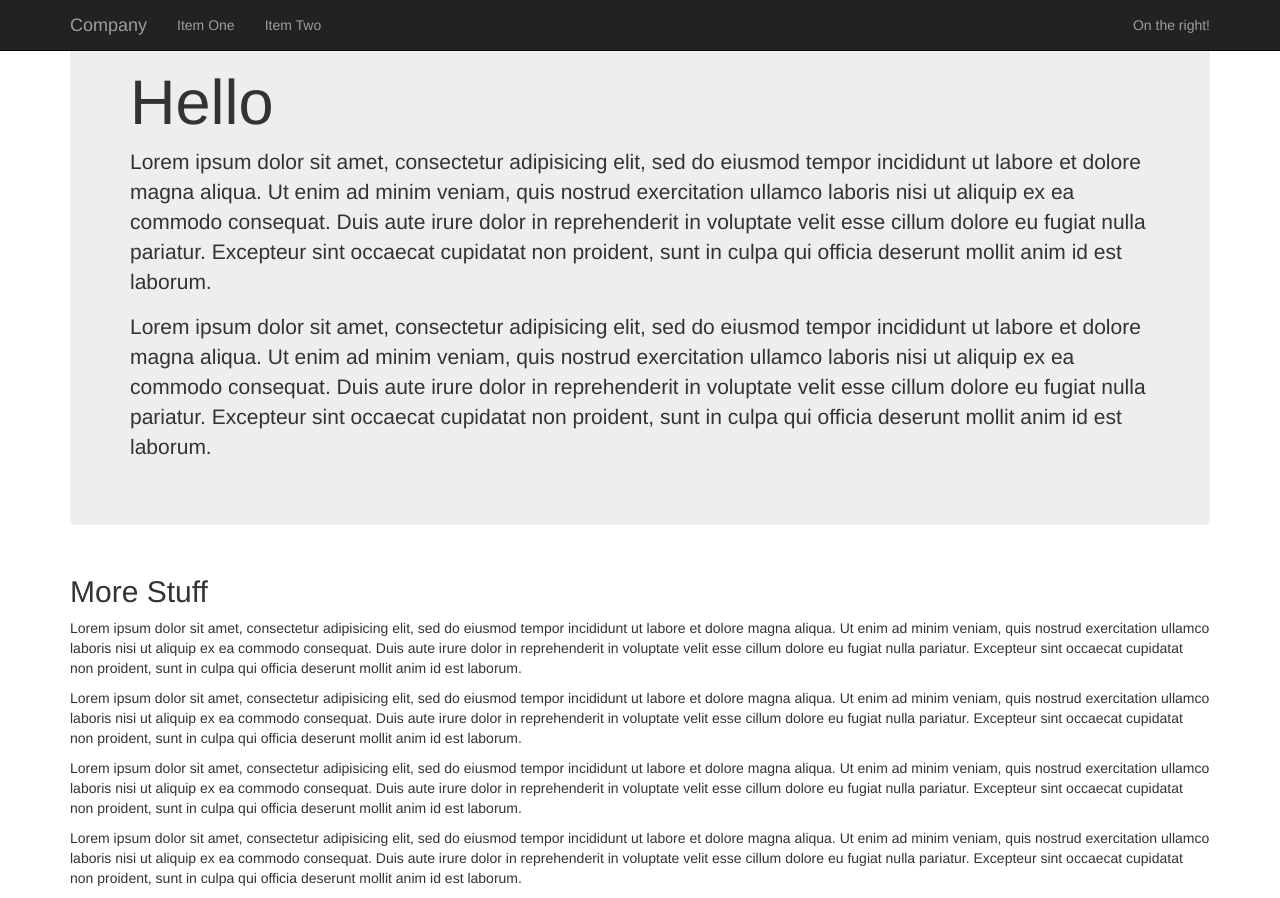
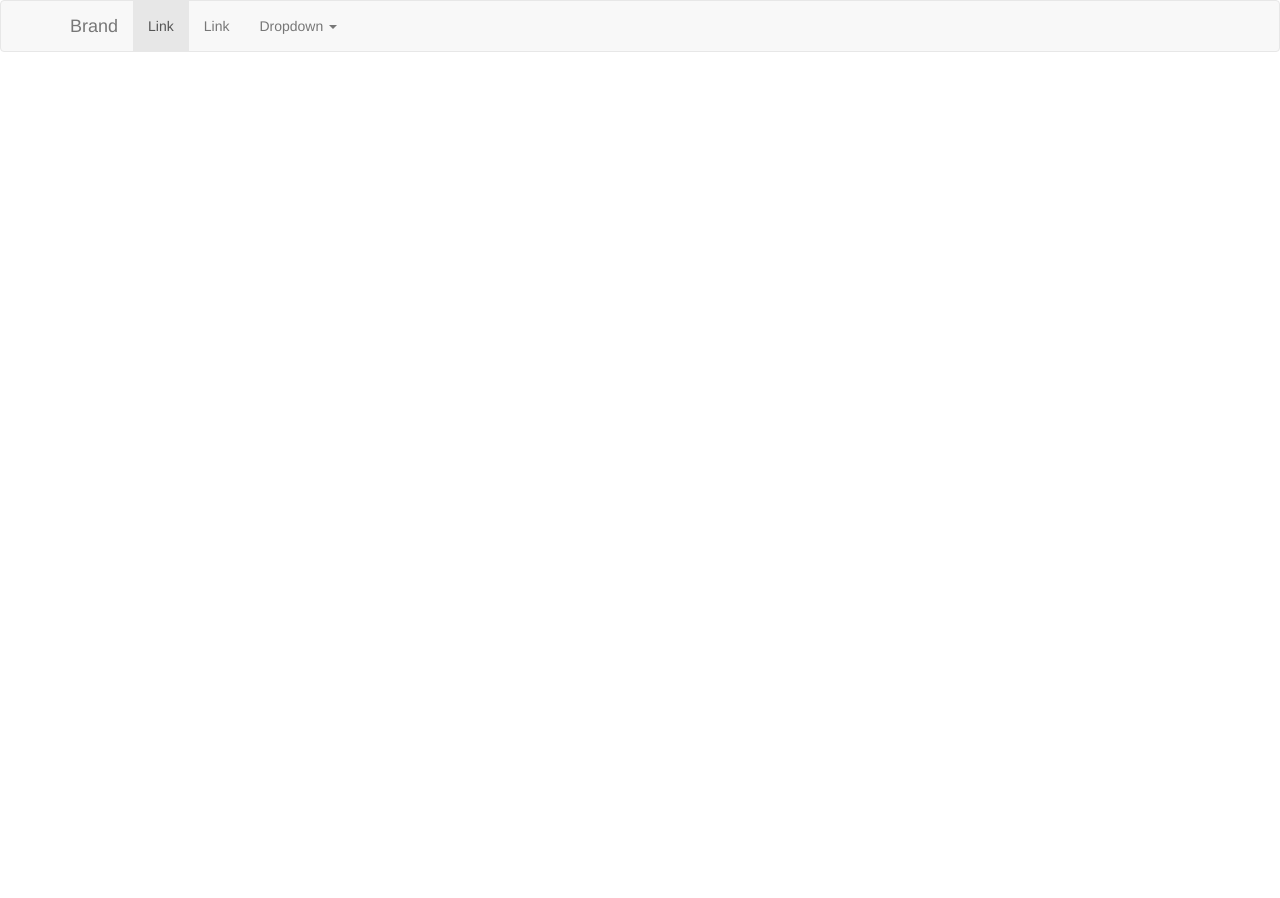
Before and after one commit to davidharris7/boxium, a plain HTML site: page index.html in a window 1280 px wide. After the commit the page ends 800 px from the top, so only its background shows below. Drawn offline with nearby package versions, Linux system fonts and the light colour scheme.

Commit message:
Update index.html

```diff
--- a/index.html
+++ b/index.html
@@ -11,48 +11,48 @@
 <body>
 
 
-  <nav class="navbar navbar-default navbar-inverse navbar-fixed-top">
+  <nav class="navbar navbar-default">
     <div class="container">
 
 
-    <div class="navbar-header">
-      <a href="#" class='navbar-brand'>Company</a>
-    </div>
-    <ul class="nav navbar-nav">
-      <li><a href="#"> Item One</a></li>
-      <li><a href="#"> Item Two</a></li>
-    </ul>
+      <div class="navbar-header">
+        <button type="button" class="navbar-toggle collapsed" data-toggle="collapse" data-target="#bs-example-navbar-collapse-1" aria-expanded="false">
 
-    <ul class="nav navbar-nav navbar-right">
-      <li><a href="#">On the right!</a></li>
-    </ul>
-  </div>
+          <!--  Code for the hamburger icon-->
+          <span class="sr-only">Toggle navigation</span>
+          <span class="icon-bar"></span>
+          <span class="icon-bar"></span>
+          <span class="icon-bar"></span>
+        </button>
 
-
-
-  </nav>
-
-
-    <div class="container">
-      <div class="jumbotron">
-        <h1>Hello</h1>
-        <p>Lorem ipsum dolor sit amet, consectetur adipisicing elit, sed do eiusmod tempor incididunt ut labore et dolore magna aliqua. Ut enim ad minim veniam, quis nostrud exercitation ullamco laboris nisi ut aliquip ex ea commodo consequat. Duis aute irure dolor in reprehenderit in voluptate velit esse cillum dolore eu fugiat nulla pariatur. Excepteur sint occaecat cupidatat non proident, sunt in culpa qui officia deserunt mollit anim id est laborum.</p>
-        <p>Lorem ipsum dolor sit amet, consectetur adipisicing elit, sed do eiusmod tempor incididunt ut labore et dolore magna aliqua. Ut enim ad minim veniam, quis nostrud exercitation ullamco laboris nisi ut aliquip ex ea commodo consequat. Duis aute irure dolor in reprehenderit in voluptate velit esse cillum dolore eu fugiat nulla pariatur. Excepteur sint occaecat cupidatat non proident, sunt in culpa qui officia deserunt mollit anim id est laborum.</p>
+        <a class="navbar-brand" href="#">Brand</a>
       </div>
-
-    </div>
-    <div class="container">
-      <h2>More Stuff</h2>
-      <p>Lorem ipsum dolor sit amet, consectetur adipisicing elit, sed do eiusmod tempor incididunt ut labore et dolore magna aliqua. Ut enim ad minim veniam, quis nostrud exercitation ullamco laboris nisi ut aliquip ex ea commodo consequat. Duis aute irure dolor in reprehenderit in voluptate velit esse cillum dolore eu fugiat nulla pariatur. Excepteur sint occaecat cupidatat non proident, sunt in culpa qui officia deserunt mollit anim id est laborum.</p>
-      <p>Lorem ipsum dolor sit amet, consectetur adipisicing elit, sed do eiusmod tempor incididunt ut labore et dolore magna aliqua. Ut enim ad minim veniam, quis nostrud exercitation ullamco laboris nisi ut aliquip ex ea commodo consequat. Duis aute irure dolor in reprehenderit in voluptate velit esse cillum dolore eu fugiat nulla pariatur. Excepteur sint occaecat cupidatat non proident, sunt in culpa qui officia deserunt mollit anim id est laborum.</p>
-      <p>Lorem ipsum dolor sit amet, consectetur adipisicing elit, sed do eiusmod tempor incididunt ut labore et dolore magna aliqua. Ut enim ad minim veniam, quis nostrud exercitation ullamco laboris nisi ut aliquip ex ea commodo consequat. Duis aute irure dolor in reprehenderit in voluptate velit esse cillum dolore eu fugiat nulla pariatur. Excepteur sint occaecat cupidatat non proident, sunt in culpa qui officia deserunt mollit anim id est laborum.</p>
-      <p>Lorem ipsum dolor sit amet, consectetur adipisicing elit, sed do eiusmod tempor incididunt ut labore et dolore magna aliqua. Ut enim ad minim veniam, quis nostrud exercitation ullamco laboris nisi ut aliquip ex ea commodo consequat. Duis aute irure dolor in reprehenderit in voluptate velit esse cillum dolore eu fugiat nulla pariatur. Excepteur sint occaecat cupidatat non proident, sunt in culpa qui officia deserunt mollit anim id est laborum.</p>
 
 
 
 
 
-    </div>
+
+
+      <!-- Anything inside of collapse navbar-collapse goes into the "hamburger" -->
+      <div class="collapse navbar-collapse" id="bs-example-navbar-collapse-1">
+        <ul class="nav navbar-nav">
+          <li class="active"><a href="#">Link <span class="sr-only">(current)</span></a></li>
+          <li><a href="#">Link</a></li>
+          <li class="dropdown">
+            <a href="#" class="dropdown-toggle" data-toggle="dropdown" role="button" aria-haspopup="true" aria-expanded="false">Dropdown <span class="caret"></span></a>
+            <ul class="dropdown-menu">
+              <li><a href="#">Action</a></li>
+              <li><a href="http://www.google.com">Go to Google</a></li>
+              <li><a href="#">Something else here</a></li>
+
+              <!-- Use this to separate a new link -->
+
+              <li role="separator" class="divider"></li>
+              <li><a href="#">Separated link</a></li>
+            </ul>
+          </li>
+        </ul>
 
 
 
@@ -62,7 +62,11 @@
 
 
 
-  <!-- <a class="navbar-brand" href="#">Brand</a> -->
+
+  </nav>
+
+  <script src="http://code.jquery.com/jquery-3.1.1.js" integrity="sha256-16cdPddA6VdVInumRGo6IbivbERE8p7CQR3HzTBuELA=" crossorigin="anonymous"></script> <!-- Latest compiled and minified JavaScript -->
+  <script src="https://maxcdn.bootstrapcdn.com/bootstrap/3.3.7/js/bootstrap.min.js" integrity="sha384-Tc5IQib027qvyjSMfHjOMaLkfuWVxZxUPnCJA7l2mCWNIpG9mGCD8wGNIcPD7Txa" crossorigin="anonymous"></script>
 
 
 
```
